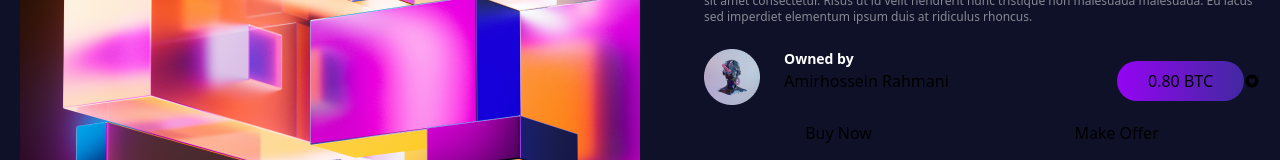
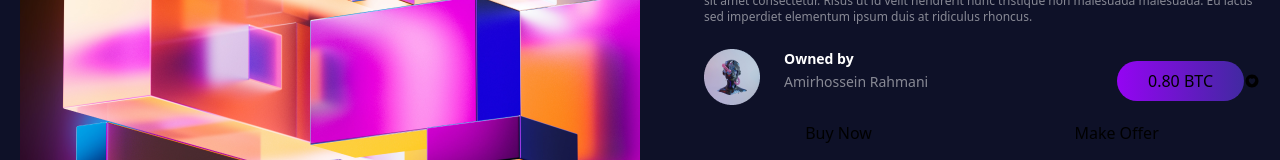
Before and after one commit to Darco786/bitsea-dashboard, a React (Create React App) app: page /nft-profile in a window 1280 px wide. Shown: the part 254-414 px from the top of the page. Built offline with nearby package versions, Linux system fonts and the light colour scheme.

Commit message:
Update NftProfile.js

```diff
--- a/src/components/NftProfile.js
+++ b/src/components/NftProfile.js
@@ -35,7 +35,7 @@ function NftProfile() {
                   <img src={Avatar} alt="" />
                   <div className="">
                     <p className="text-white text-sm font-[700]">Owned by</p>
-                    <span className="">Amirhossein Rahmani</span>
+                    <span className="text-white opacity-[0.5] text-sm font-[400]">Amirhossein Rahmani</span>
                   </div>
                 </div>
                 <div className="flex items-center">
```
